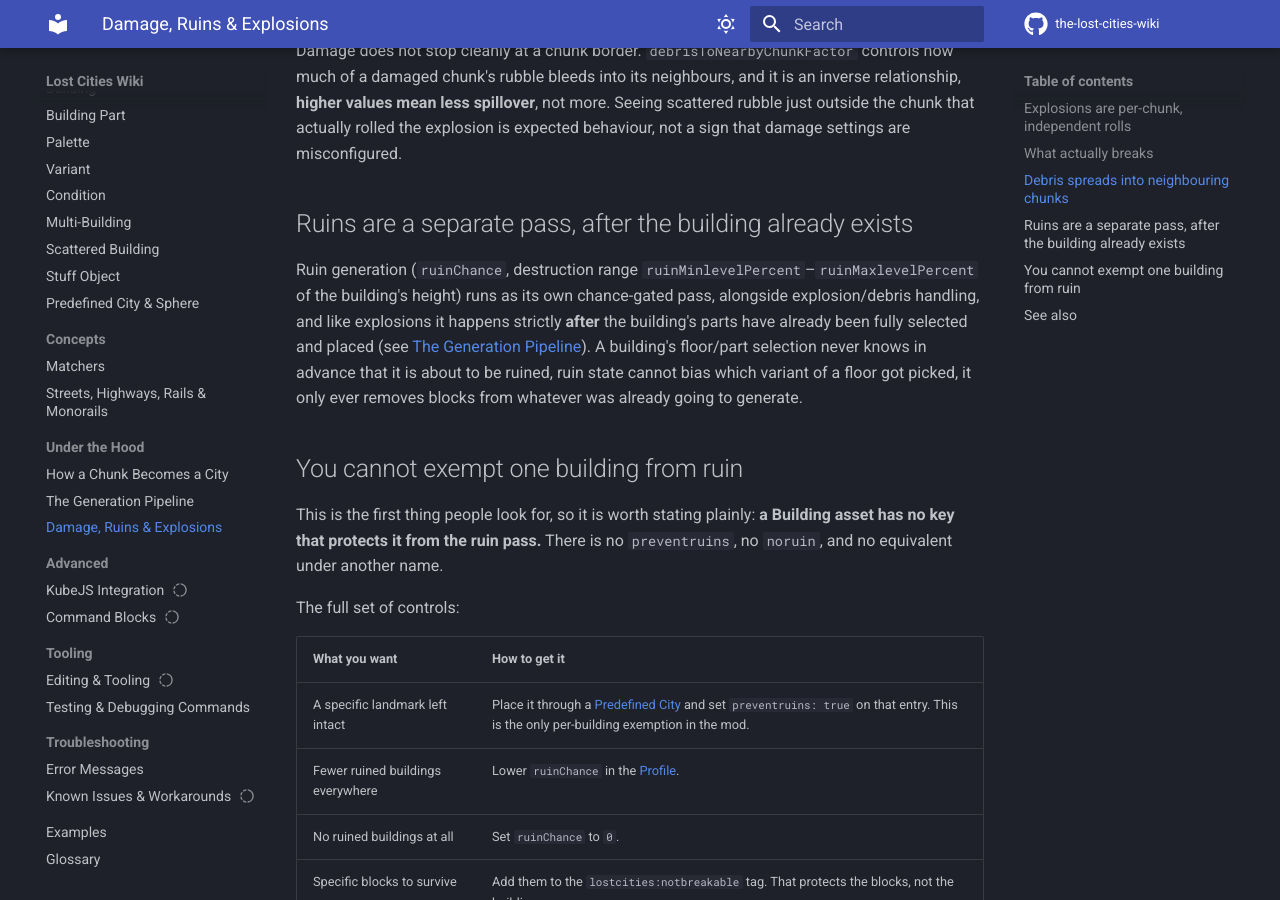
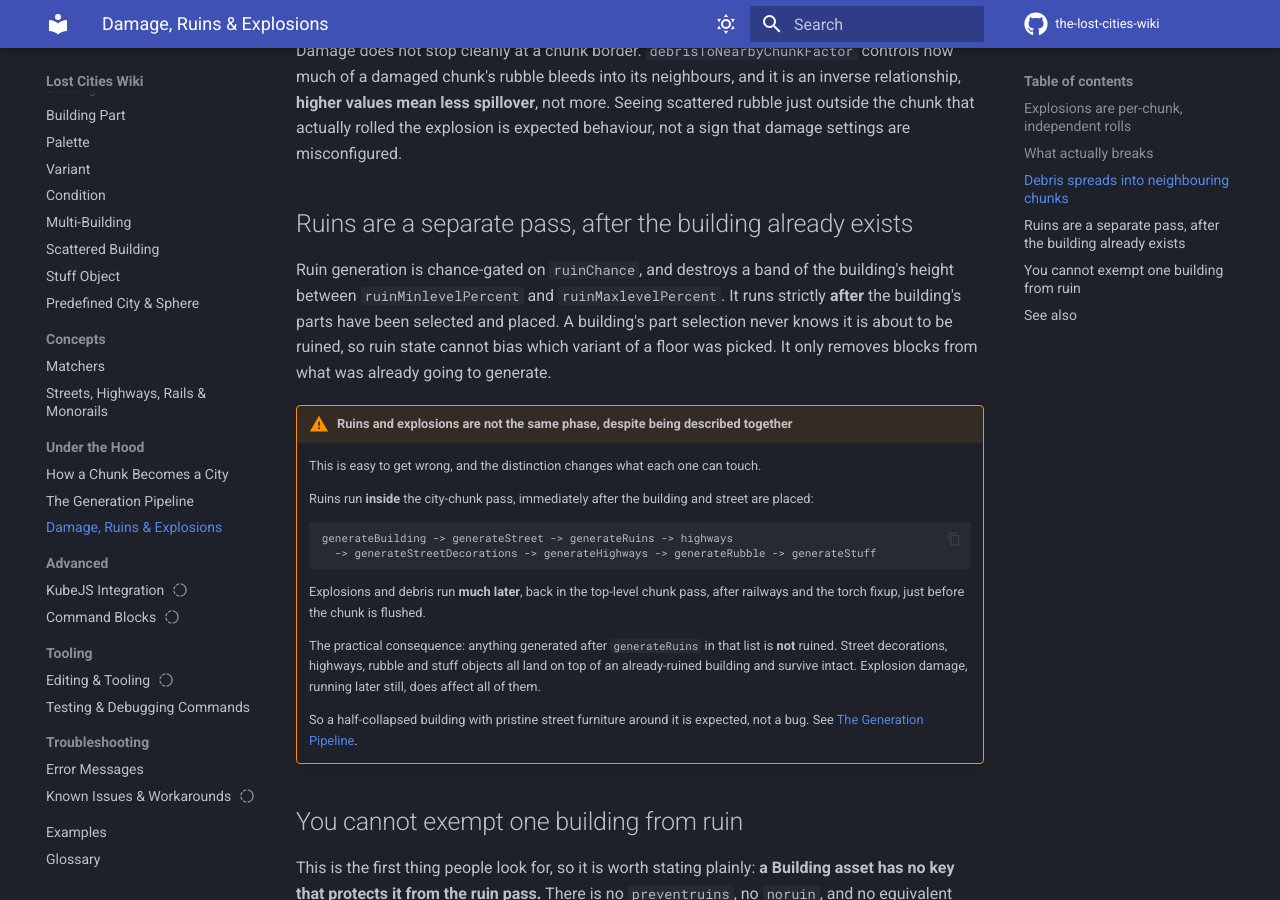
Before and after one commit to RinkyDinkyNooble/the-lost-cities-wiki, an MkDocs documentation site: the page built from docs/under-the-hood/damage-and-ruins.md, in a window 1280 px wide and 900 px high, scrolled down 1262 px. Built offline with MkDocs 1.6.1 and Material for MkDocs 9.7.7, drawn with Linux system fonts in a browser that asks for light colours; comment, search, counter and statistics services are not loaded.

Commit message:
Correct where ruins run in the pipeline
Verified the whole per-chunk order by extracting the ordered call
sequence from LostCityTerrainFeature.generate(). All seven documented
steps are real and in the documented order, including the detail that
vines are added in the final ChunkFixer.fix pass, which the vineChance
reference in ChunkFixer confirms.

One claim was wrong. damage-and-ruins.md said ruin generation runs
"alongside explosion/debris handling". It does not. generateRuins is
called inside doCityChunk, between generateStreet and the highway
levels, while explosions run much later in generate() after railways
and the torch fixup.

That gap is not cosmetic. Street decorations, highways, rubble and
stuff objects are all generated after generateRuins, so a ruined
building keeps pristine street furniture around it. Explosion damage,
running later still, does affect all of them. Documented the intra-step
order on both pages so the two systems are no longer conflated.

Co-Authored-By: Claude Opus 5 <noreply@anthropic.com>

````diff
--- a/docs/under-the-hood/damage-and-ruins.md
+++ b/docs/under-the-hood/damage-and-ruins.md
@@ -28,7 +28,23 @@ Damage does not stop cleanly at a chunk border. `debrisToNearbyChunkFactor` cont
 
 ## Ruins are a separate pass, after the building already exists
 
-Ruin generation (`ruinChance`, destruction range `ruinMinlevelPercent`–`ruinMaxlevelPercent` of the building's height) runs as its own chance-gated pass, alongside explosion/debris handling, and like explosions it happens strictly **after** the building's parts have already been fully selected and placed (see [The Generation Pipeline](generation-pipeline.md)). A building's floor/part selection never knows in advance that it is about to be ruined, ruin state cannot bias which variant of a floor got picked, it only ever removes blocks from whatever was already going to generate.
+Ruin generation is chance-gated on `ruinChance`, and destroys a band of the building's height between `ruinMinlevelPercent` and `ruinMaxlevelPercent`. It runs strictly **after** the building's parts have been selected and placed. A building's part selection never knows it is about to be ruined, so ruin state cannot bias which variant of a floor was picked. It only removes blocks from what was already going to generate.
+
+!!! warning "Ruins and explosions are not the same phase, despite being described together"
+    This is easy to get wrong, and the distinction changes what each one can touch.
+
+    Ruins run **inside** the city-chunk pass, immediately after the building and street are placed:
+
+    ```
+    generateBuilding -> generateStreet -> generateRuins -> highways
+      -> generateStreetDecorations -> generateHighways -> generateRubble -> generateStuff
+    ```
+
+    Explosions and debris run **much later**, back in the top-level chunk pass, after railways and the torch fixup, just before the chunk is flushed.
+
+    The practical consequence: anything generated after `generateRuins` in that list is **not** ruined. Street decorations, highways, rubble and stuff objects all land on top of an already-ruined building and survive intact. Explosion damage, running later still, does affect all of them.
+
+    So a half-collapsed building with pristine street furniture around it is expected, not a bug. See [The Generation Pipeline](generation-pipeline.md).
 
 ## You cannot exempt one building from ruin
 
````
Also changed, not shown: docs/under-the-hood/generation-pipeline.md (+13 -0 lines).
